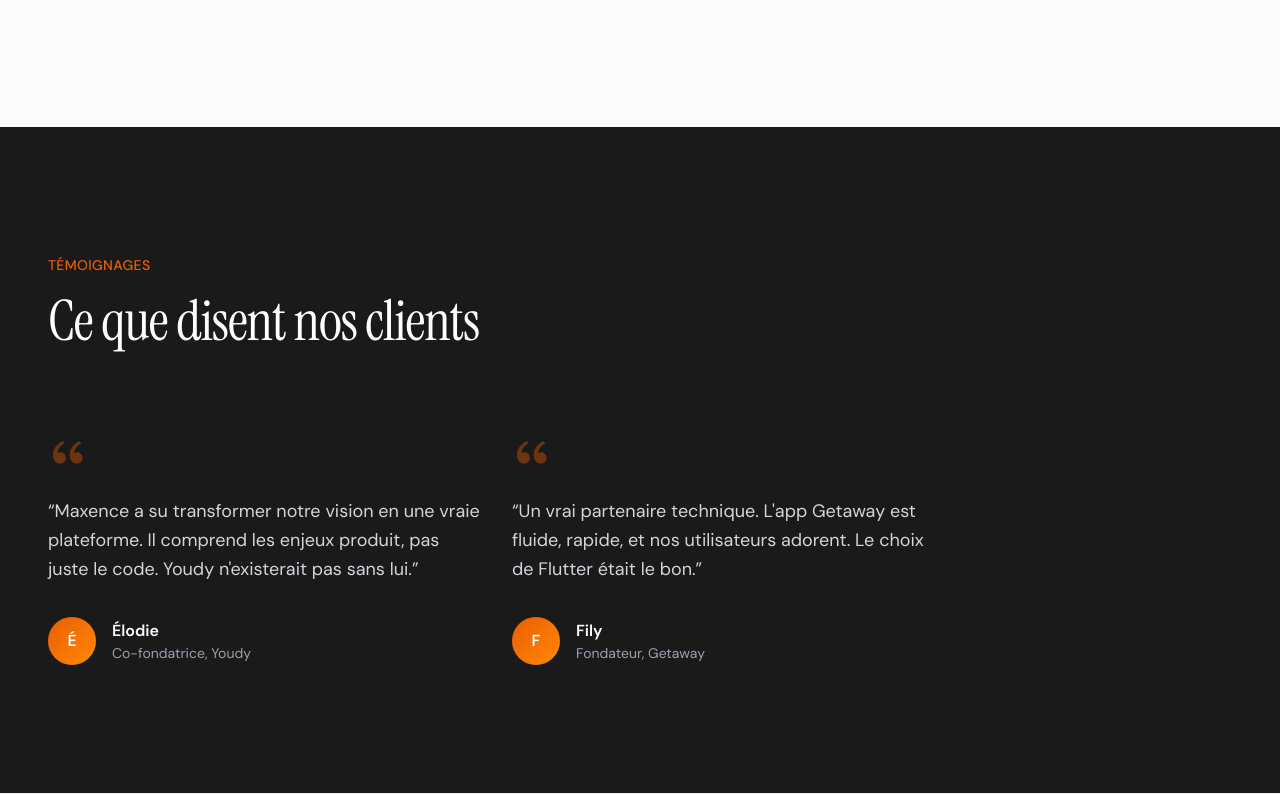
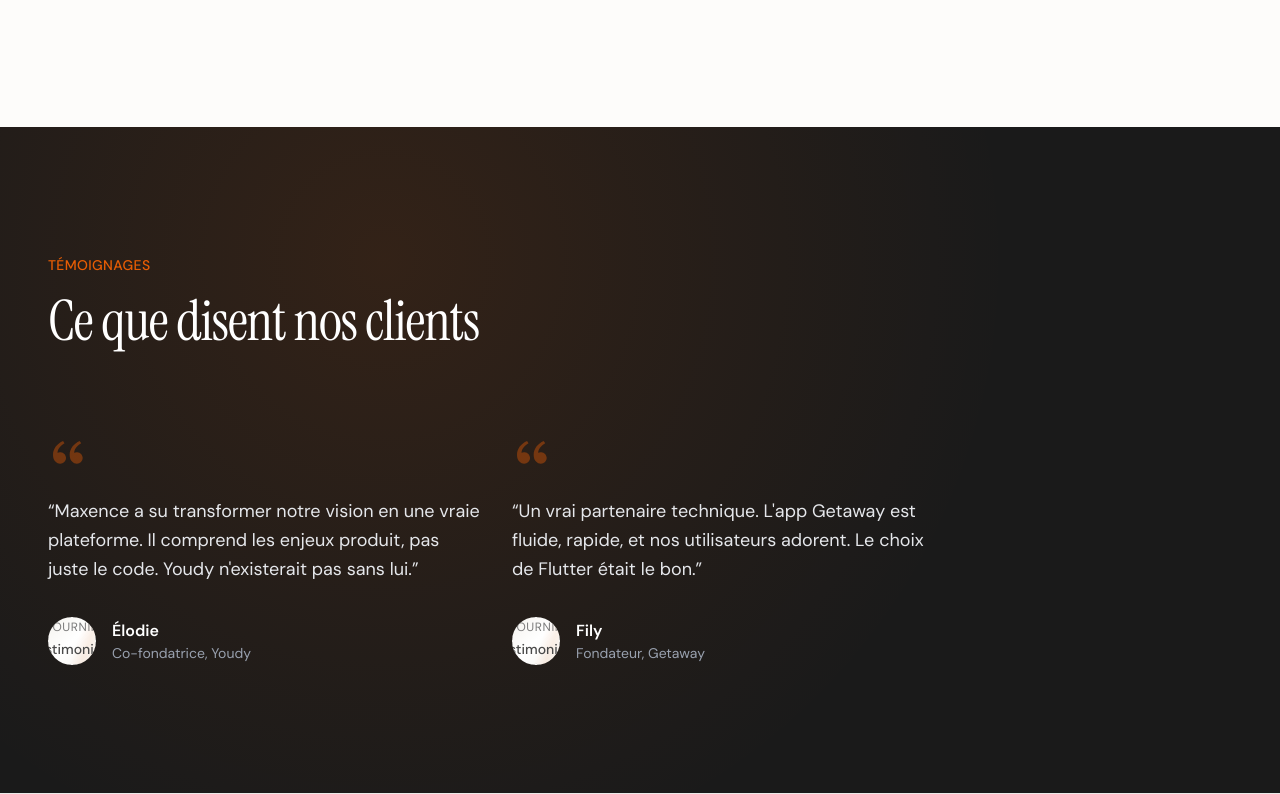
Before and after one commit to Maxencehabar/eurus-site, a Next.js app: page / in a window 1280 px wide. Shown: the part 4846-5640 px from the top of the page. Built offline with nearby package versions, Linux system fonts and the light colour scheme; no server answers.

Commit message:
feat(testimonials): photo placeholders, LinkedIn icon, motion variants

```diff
--- a/src/components/Testimonials.tsx
+++ b/src/components/Testimonials.tsx
@@ -1,12 +1,18 @@
 "use client";
 
-import { useEffect, useRef, useState } from "react";
+import { motion } from "motion/react";
+import { Asset } from "@/components/ui/Asset";
+import { SocialIcon } from "@/components/ui/SocialIcon";
+import { getAsset } from "@/data/assets";
+import { fadeUp, staggerContainer, VIEWPORT_ONCE } from "@/lib/animations/motion-presets";
 
 interface Testimonial {
   quote: string;
   name: string;
   role: string;
   company: string;
+  linkedinUrl?: string;
+  photoAssetId?: string;
 }
 
 const testimonials: Testimonial[] = [
@@ -16,6 +22,7 @@ const testimonials: Testimonial[] = [
     name: "Élodie",
     role: "Co-fondatrice",
     company: "Youdy",
+    photoAssetId: "testimonial-elodie",
   },
   {
     quote:
@@ -23,41 +30,21 @@ const testimonials: Testimonial[] = [
     name: "Fily",
     role: "Fondateur",
     company: "Getaway",
+    photoAssetId: "testimonial-fily",
   },
 ];
 
 export default function Testimonials() {
-  const [isVisible, setIsVisible] = useState(false);
-  const sectionRef = useRef<HTMLElement>(null);
-
-  useEffect(() => {
-    const observer = new IntersectionObserver(
-      ([entry]) => {
-        if (entry.isIntersecting) {
-          setIsVisible(true);
-        }
-      },
-      { threshold: 0.2 }
-    );
-
-    if (sectionRef.current) {
-      observer.observe(sectionRef.current);
-    }
-
-    return () => observer.disconnect();
-  }, []);
-
   return (
-    <section
-      ref={sectionRef}
-      className="bg-bg-dark text-white py-24 md:py-32 overflow-hidden"
-    >
-      <div className="mx-auto max-w-[1400px] px-6 md:px-12">
-        {/* Section header */}
-        <div
-          className={`mb-16 md:mb-20 transition-all duration-700 ${
-            isVisible ? "opacity-100 translate-y-0" : "opacity-0 translate-y-8"
-          }`}
+    <section className="relative bg-bg-dark text-white py-24 md:py-32 overflow-hidden">
+      <div className="absolute inset-0 bg-[radial-gradient(circle_at_30%_20%,rgba(232,93,4,0.12),transparent_60%)] pointer-events-none" aria-hidden="true" />
+      <div className="relative mx-auto max-w-[1400px] px-6 md:px-12">
+        <motion.div
+          initial="hidden"
+          whileInView="visible"
+          viewport={VIEWPORT_ONCE}
+          variants={fadeUp}
+          className="mb-16 md:mb-20"
         >
           <span className="text-accent text-sm font-medium tracking-wide uppercase mb-4 block">
             Témoignages
@@ -65,49 +52,65 @@ export default function Testimonials() {
           <h2 className="heading-editorial text-[clamp(2rem,5vw,3.5rem)] text-white">
             Ce que disent nos clients
           </h2>
-        </div>
+        </motion.div>
 
-        {/* Testimonials grid */}
-        <div className="grid md:grid-cols-2 gap-8 max-w-4xl">
-          {testimonials.map((testimonial, index) => (
-            <div
-              key={testimonial.name}
-              className={`transition-all duration-700 ${
-                isVisible
-                  ? "opacity-100 translate-y-0"
-                  : "opacity-0 translate-y-8"
-              }`}
-              style={{ transitionDelay: `${index * 150 + 200}ms` }}
-            >
-              {/* Quote mark */}
+        <motion.div
+          initial="hidden"
+          whileInView="visible"
+          viewport={VIEWPORT_ONCE}
+          variants={staggerContainer}
+          className="grid md:grid-cols-2 gap-8 max-w-4xl"
+        >
+          {testimonials.map((testimonial) => (
+            <motion.div key={testimonial.name} variants={fadeUp}>
               <svg
                 className="w-10 h-10 text-accent/40 mb-6"
                 viewBox="0 0 24 24"
                 fill="currentColor"
+                aria-hidden="true"
               >
                 <path d="M4.583 17.321C3.553 16.227 3 15 3 13.011c0-3.5 2.457-6.637 6.03-8.188l.893 1.378c-3.335 1.804-3.987 4.145-4.247 5.621.537-.278 1.24-.375 1.929-.311 1.804.167 3.226 1.648 3.226 3.489a3.5 3.5 0 01-3.5 3.5c-1.073 0-2.099-.49-2.748-1.179zm10 0C13.553 16.227 13 15 13 13.011c0-3.5 2.457-6.637 6.03-8.188l.893 1.378c-3.335 1.804-3.987 4.145-4.247 5.621.537-.278 1.24-.375 1.929-.311 1.804.167 3.226 1.648 3.226 3.489a3.5 3.5 0 01-3.5 3.5c-1.073 0-2.099-.49-2.748-1.179z" />
               </svg>
 
-              {/* Quote */}
-              <blockquote className="text-lg leading-relaxed text-gray-300 mb-8">
+              <blockquote className="text-lg leading-relaxed text-gray-200 mb-8">
                 &ldquo;{testimonial.quote}&rdquo;
               </blockquote>
 
-              {/* Author */}
               <div className="flex items-center gap-4">
-                <div className="w-12 h-12 rounded-full bg-gradient-to-br from-accent to-orange-400 flex items-center justify-center text-white font-semibold">
-                  {testimonial.name.charAt(0)}
-                </div>
+                {testimonial.photoAssetId ? (
+                  <div className="w-12 h-12 rounded-full overflow-hidden flex-shrink-0">
+                    <Asset
+                      asset={getAsset(testimonial.photoAssetId)}
+                      className="w-full h-full object-cover"
+                      sizes="48px"
+                    />
+                  </div>
+                ) : (
+                  <div className="w-12 h-12 rounded-full bg-gradient-to-br from-accent to-orange-400 flex items-center justify-center text-white font-semibold flex-shrink-0">
+                    {testimonial.name.charAt(0)}
+                  </div>
+                )}
                 <div>
                   <p className="font-semibold text-white">{testimonial.name}</p>
                   <p className="text-sm text-gray-400">
                     {testimonial.role}, {testimonial.company}
                   </p>
                 </div>
+                {testimonial.linkedinUrl && (
+                  <a
+                    href={testimonial.linkedinUrl}
+                    target="_blank"
+                    rel="noopener noreferrer"
+                    className="ml-auto text-gray-400 hover:text-white p-1.5 rounded-md focus-visible:outline-none focus-visible:ring-2 focus-visible:ring-accent transition-colors"
+                    aria-label={`Profil LinkedIn de ${testimonial.name}`}
+                  >
+                    <SocialIcon type="linkedin" className="w-5 h-5" />
+                  </a>
+                )}
               </div>
-            </div>
+            </motion.div>
           ))}
-        </div>
+        </motion.div>
       </div>
     </section>
   );
```
